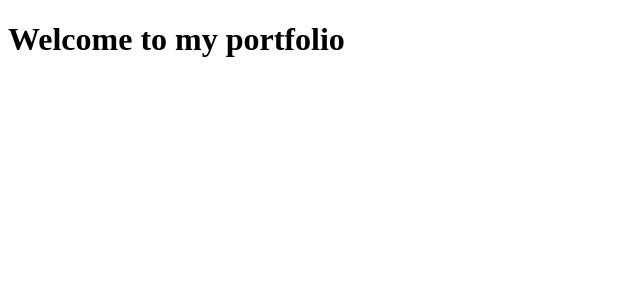
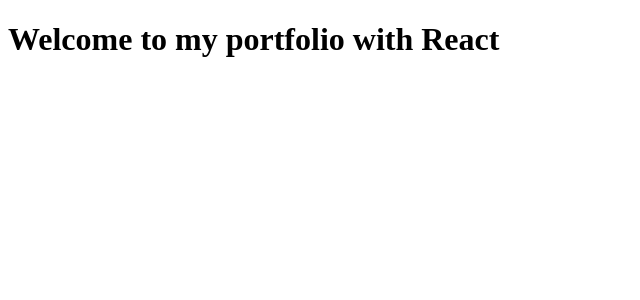
Before and after one commit to yennivanessa97/Personal-React-Portfolio, a React (Vite) app: page / in a window 1280 px wide. Shown: the top 300 px of the page, without its empty margins (0-640 px from the left). Built offline with nearby package versions, Linux system fonts and the light colour scheme.

Commit message:
Testing the global email and name

```diff
--- a/src/App.jsx
+++ b/src/App.jsx
@@ -4,7 +4,7 @@
     return (
         <main>
         <div>
-            <h1>Welcome to my portfolio</h1>
+            <h1>Welcome to my portfolio with React</h1>
         </div>
         </main>
 
```
